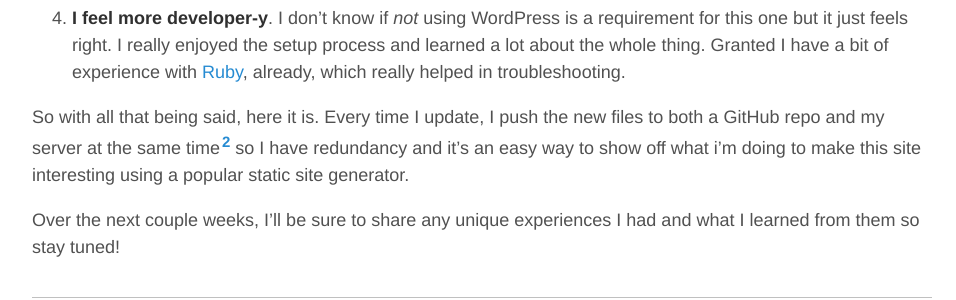
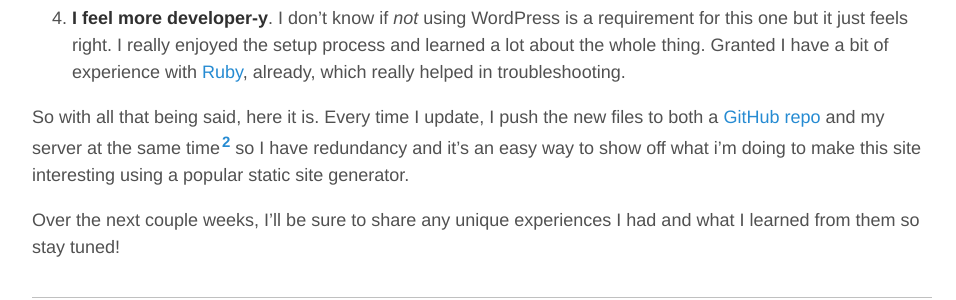
Before and after one commit to jelyman2/jelyman2.github.com, a Jekyll site: the page built from _posts/2015-12-06-please-welcome-dr-jekyll.md, in a window 1280 px wide. Shown: the part 752-1052 px from the top of the page, without its empty margins (158-1114 px from the left). Built offline with Jekyll 4.4.1, drawn with Linux system fonts in a browser that asks for light colours; part of the change alters nothing that is shown.

```diff
--- a/_posts/2015-12-06-please-welcome-dr-jekyll.md
+++ b/_posts/2015-12-06-please-welcome-dr-jekyll.md
@@ -19,7 +19,7 @@ There were a few reasons why I finally bit the bullet and I wanted to share them
 
 4. **I feel more developer-y**. I don't know if *not* using WordPress is a requirement for this one but it just feels right. I really enjoyed the setup process and learned a lot about the whole thing. Granted I have a bit of experience with [Ruby](https://github.com/search?l=Ruby&q=user%3Ajelyman2&ref=searchresults&type=Repositories&utf8=✓), already, which really helped in troubleshooting.
 
-So with all that being said, here it is. Every time I update, I push the new files to both a GitHub repo and my server at the same time[^2] so I have redundancy and it's an easy way to show off what i'm doing to make this site interesting using a popular static site generator.
+So with all that being said, here it is. Every time I update, I push the new files to both a [GitHub repo](http://jelyman2.github.io) and my server at the same time[^2] so I have redundancy and it's an easy way to show off what i'm doing to make this site interesting using a popular static site generator.
 
 Over the next couple weeks, I'll be sure to share any unique experiences I had and what I learned from them so stay tuned!
 
```
